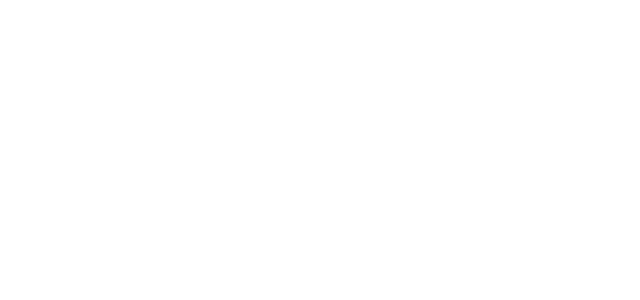
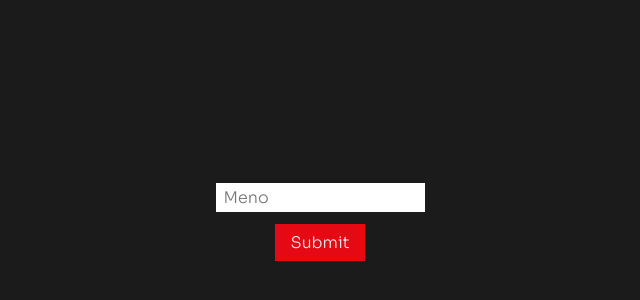
Before and after one commit to OliverSla/React-2, a React (Vite) app: page / in a window 1280 px wide. Shown: the part 178-478 px from the top of the page, without its empty margins (320-960 px from the left). Built offline with nearby package versions, Linux system fonts and the light colour scheme.

Commit message:
Formulár_1

```diff
--- a/src/App.jsx
+++ b/src/App.jsx
@@ -1,8 +1,9 @@
+import Form from './components/Form'
 
 function App() {
   return (
     <>
-
+  <Form />
     </>
   );
 }
--- /dev/null
+++ b/src/components/Form.jsx
@@ -0,0 +1,49 @@
+import { useEffect } from "react";
+import { useState } from "react";
+
+const Form = () => {
+  const [name, setName] = useState("");
+  const [names, setNames] = useState([]);
+
+
+  const submitFunc = (e) => {
+    e.preventDefault();
+    if(name !== ""){
+      setNames([...names, name]);
+    }else{
+      alert("Meno musí obsahovať aspoň 1 znak")
+    }
+    setName("");
+  };
+
+  const inputHandler = (e) => {
+    setName(e.target.value);
+  };
+
+  useEffect(() => {
+    if(names.length !== 0){
+      console.log(names)
+    }
+  },[names])
+
+
+  return (
+    <div className="formular">
+      <form onSubmit={submitFunc}>
+        <div className="from_userWrapper">
+          <input type="text" placeholder="Meno" value={name} onChange={inputHandler} />
+        </div>
+        <div>
+          <input className="from_submitWrapper" type="submit" />
+        </div>
+      </form>
+      <div>
+        {names.map((oneName, index) => {
+          return <p key={index}>{oneName}</p>;
+        })}
+        </div>
+    </div>
+  );
+};
+
+export default Form;
--- a/src/index.css
+++ b/src/index.css
@@ -1,5 +1,58 @@
+
+@import url('https://fonts.googleapis.com/css2?family=Maven+Pro:wght@400;500;600;700;800;900&family=Sora:wght@100;200;300;400;500;600;700;800&display=swap');
+
+:root {
+  --primary_color: #ececec;
+  --secondary_color: #E50914;
+  --black_background: rgb(27, 27, 27);
+  --primary_font: 'Sora', sans-serif;
+  --secondary_font: 'Maven Pro', sans-serif;
+}
+
+
 *{
+  font-size: 1em;
+  font-weight: 200;
+  font-family: var(--primary_font);
   padding: 0;
   margin: 0;
   box-sizing: border-box;
 }
+
+input{
+  border: none;
+  font-weight: 300;
+  padding: 4px 8px;
+  outline: none;
+}
+
+.formular form{
+  display: flex;
+  flex-direction: column;
+  align-items: center;
+}
+
+.formular{
+  display: flex;
+  justify-content: center;
+  align-items: center;
+  flex-direction: column;
+  color: var(--primary_color);
+  width: 100vw;
+  height: 100vh;
+  background-color: var(--black_background);
+}
+
+
+.formular form .from_userWrapper {
+  display: flex;
+  align-items: center;
+  flex-direction: row;
+}
+
+.formular form .from_submitWrapper {
+  padding: 8px 16px;
+  color: var(--primary_color);
+  background-color: var(--secondary_color);
+  margin-top: 0.8em;
+}
```
